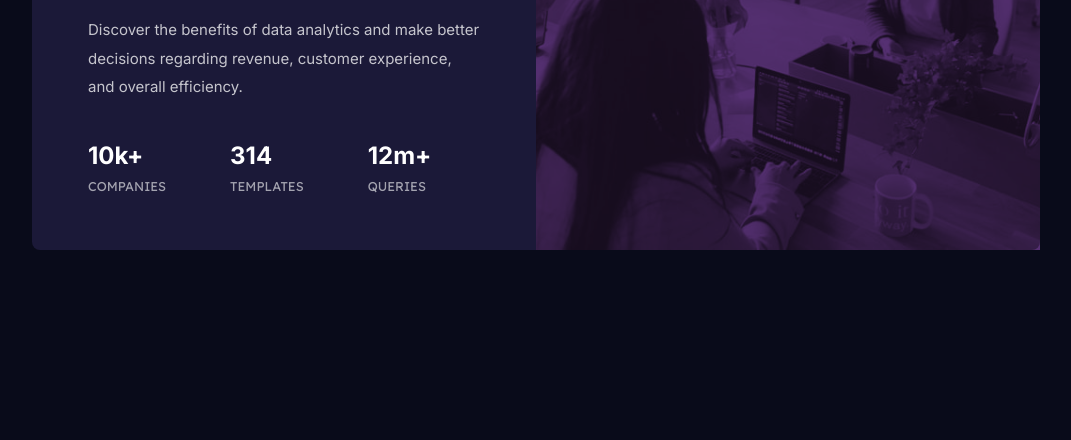
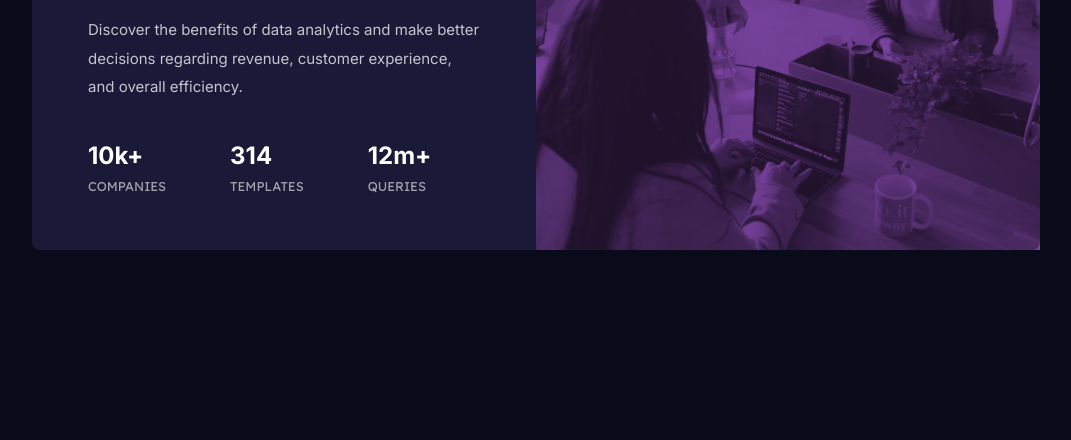
Before and after one commit to moe-ka/stats-preview-card-component, a plain HTML site: page index.html in a window 1280 px wide. Shown: the part 360-800 px from the top of the page, without its empty margins (104-1175 px from the left). Drawn offline with Linux system fonts and the light colour scheme.

Commit message:
add brightness in filter overlay

```diff
--- a/styles.css
+++ b/styles.css
@@ -55,7 +55,7 @@ body{
     position: absolute;
     background-color: var(--color-accent-Softviolet);
     opacity: .7;
-    filter:brightness(0.7);
+    filter:brightness(1);
 }
 
 .content-right img{
```
